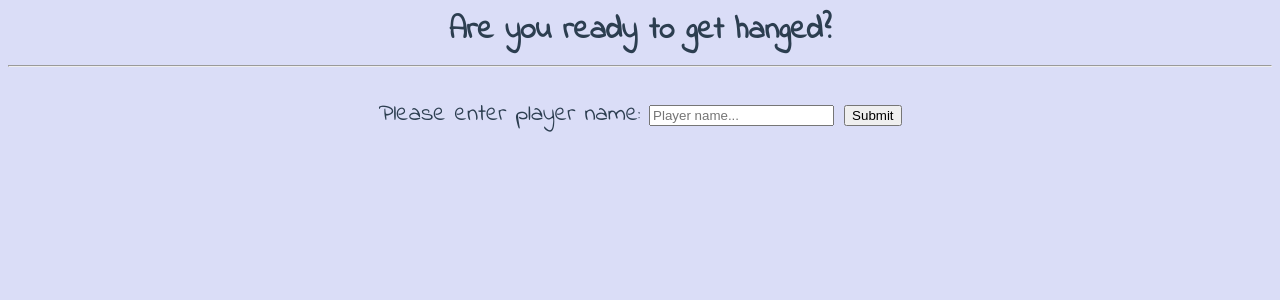
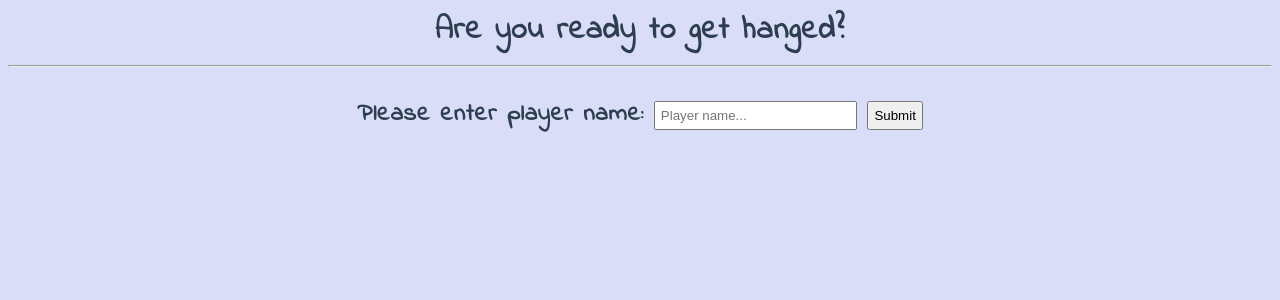
Before and after one commit to Gusmantas/Hangman, a Vue app in the folder client/: page /#/ in a window 1280 px wide. Shown: the top 300 px of the page. Built offline with nearby package versions, Linux system fonts and the light colour scheme; no server answers.

Commit message:
fixed fex css issues

```diff
--- a/client/src/App.vue
+++ b/client/src/App.vue
@@ -5,17 +5,18 @@
 </template>
 
 <style lang="scss">
-@import url('https://fonts.googleapis.com/css2?family=Indie+Flower&display=swap');
+@import url("https://fonts.googleapis.com/css2?family=Indie+Flower&display=swap");
 #app {
   font-family: Indie Flower, Helvetica, Arial, sans-serif;
   font-size: 1.5rem;
+  font-weight: bold;
+  letter-spacing: 1px;
   -webkit-font-smoothing: antialiased;
   -moz-osx-font-smoothing: grayscale;
   text-align: center;
   color: #2c3e50;
-
 }
-body{
+body {
   background-color: rgb(218, 221, 247);
 }
 </style>
--- a/client/src/components/PlayerNameInput.vue
+++ b/client/src/components/PlayerNameInput.vue
@@ -2,6 +2,7 @@
   <div id="username-input">
     <label for="username">Please enter player name: </label>
     <input
+      @keyup.enter="submitPlayerName"
       v-model="playerName"
       name="username"
       type="text"
@@ -31,8 +32,18 @@ export default {
 };
 </script>
 
-<style>
+<style lang="scss" scoped>
 button {
   margin-left: 10px;
+  padding: 5px;
+}
+#username-input {
+  label {
+    font-weight: 900px;
+  }
+  input {
+    width: 15%;
+    padding: 5px;
+  }
 }
 </style>
--- a/client/src/components/UserControls.vue
+++ b/client/src/components/UserControls.vue
@@ -98,15 +98,4 @@ export default {
 </script>
 
 <style lang="scss" scoped>
-  #username-input{
-    label{
-      font-weight: 600px;
-    }
-    input{
-      width: 15%;
-      padding: 5px;
-      border-radius: 3px;
-      border: 1px solid;
-    }
-  }
 </style>
```
Also changed, not shown: client/src/views/Home.vue (+9 -9 lines), 1 other file (tests, documents, lock files or other folders).
